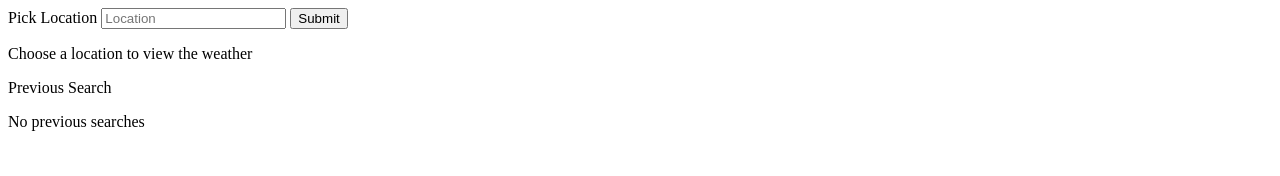
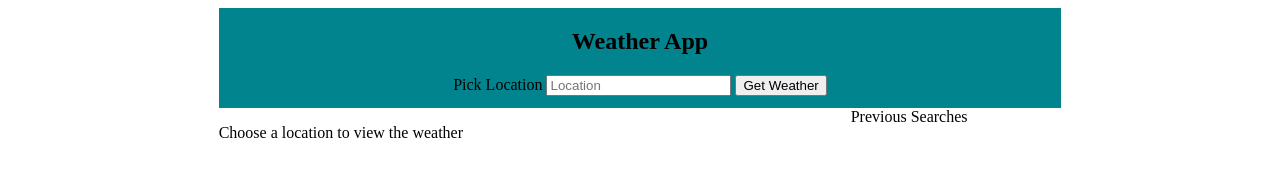
Before and after one commit to RohanPursuit/8-0-weather-app-project, a website: page index.html in a window 1280 px wide. Drawn offline with Linux system fonts and the light colour scheme.

Commit message:
add index.js

```diff
--- a/index.html
+++ b/index.html
@@ -4,24 +4,24 @@
 		<meta charset="UTF-8" />
 		<meta http-equiv="X-UA-Compatible" content="IE=edge" />
 		<meta name="viewport" content="width=device-width, initial-scale=1.0" />
+		<title>Weather App</title>
+		<link rel="stylesheet" href="./style.css" />
 	</head>
 	<body>
 		<header>
-			<title>Weather App</title>
 			<section>
-				<form>
+				<form class="top">
+					<h1>Weather App</h1>
 					<label for="">
 						Pick Location
 						<input type="text" placeholder="Location" />
 					</label>
-					<input type="submit" />
+					<input type="submit" value="Get Weather" />
 				</form>
 				<p>Choose a location to view the weather</p>
-				<aside>
-					Previous Search
-					<p>No previous searches</p>
-				</aside>
+				<aside class="history">Previous Searches</aside>
 			</section>
 		</header>
+		<main class="display"></main>
 	</body>
 </html>
--- a/style.css
+++ b/style.css
@@ -0,0 +1,18 @@
+.top {
+	background-color: rgb(1, 132, 141);
+	height: 100px;
+	text-align: center;
+}
+
+section {
+	display: grid;
+	grid-template-columns: 1fr 1fr 1fr 1fr 1fr 1fr;
+}
+
+form {
+	grid-column: 2 / 6;
+}
+
+section p {
+	grid-column: 2 / 5;
+}
```
Also changed, not shown: index.js (added).
